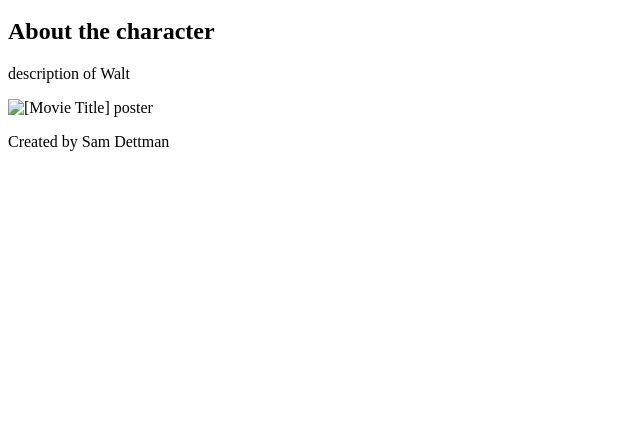
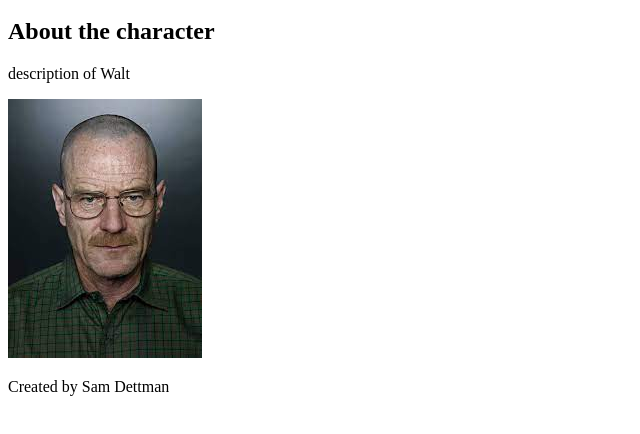
Before and after one commit to samdettman/samdettman.github.io, a plain HTML site: page walter.html in a window 1280 px wide. Shown: the part 154-588 px from the top of the page, without its empty margins (0-640 px from the left). Drawn offline with Linux system fonts and the light colour scheme.

Commit message:
Update walter.html

```diff
--- a/walter.html
+++ b/walter.html
@@ -18,7 +18,7 @@
   <main>
     <h2>About the character</h2>
     <p>description of Walt</p>
-    <img src="movie-poster.jpg" alt="[Movie Title] poster">
+    <img src="walter.jpg" alt="[Movie Title] poster">
   </main>
   <footer>
     <p>Created by Sam Dettman</p>
```
